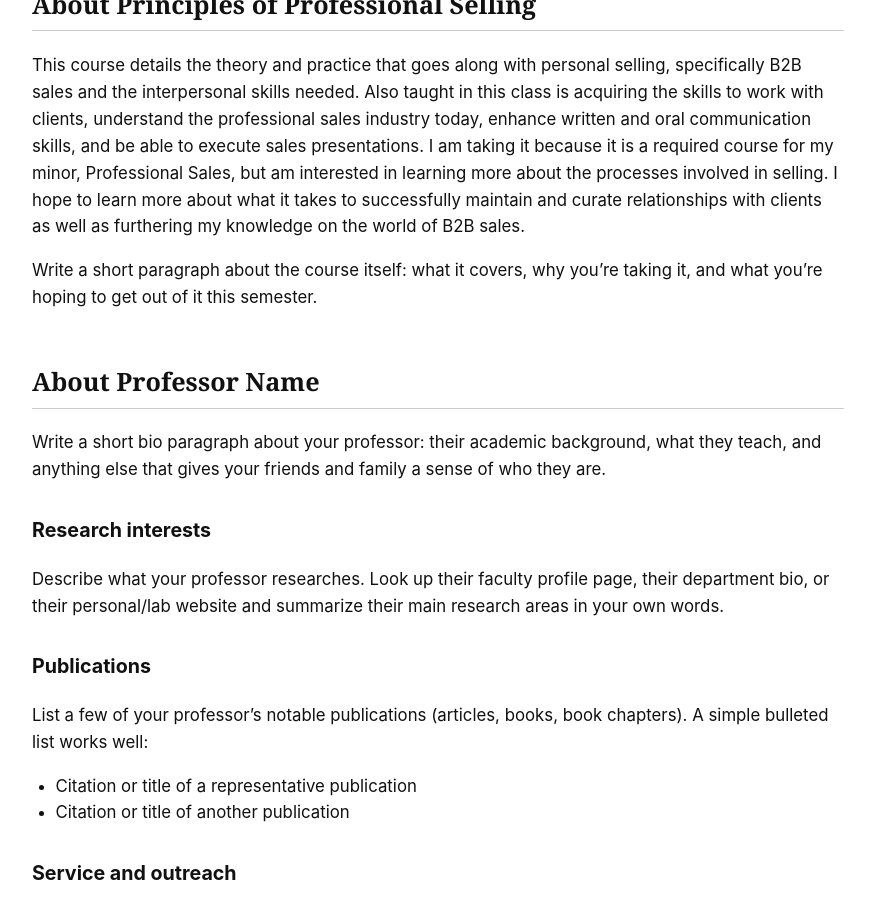
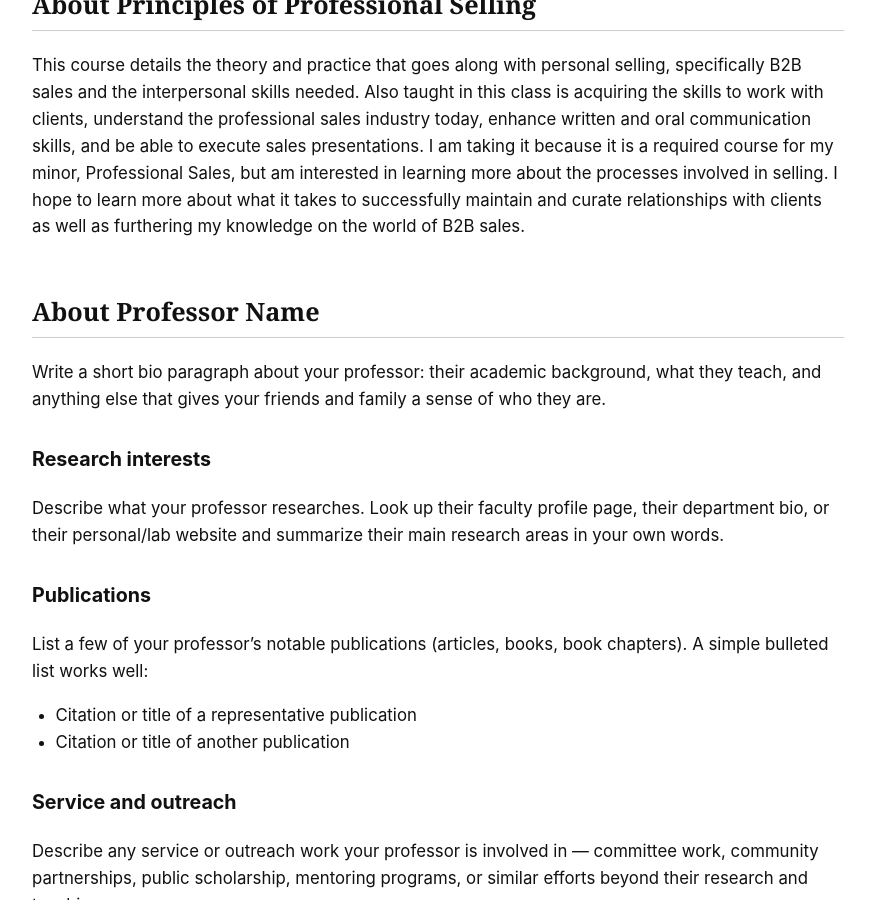
Before and after one commit to annaolszowy27/myawesomesemester, a Jekyll site: the page built from _courses/course-03.md, in a window 1280 px wide and 900 px high, scrolled down 395 px. Shown: the whole window, without its empty margins (202-1077 px from the left). Built offline with Jekyll 4.4.1, drawn with Linux system fonts in a browser that asks for light colours.

Commit message:
Update course-03.md

```diff
--- a/_courses/course-03.md
+++ b/_courses/course-03.md
@@ -14,8 +14,6 @@ instructor_department: "Pamplin College of Business"
 
 This course details the theory and practice that goes along with personal selling, specifically B2B sales and the interpersonal skills needed. Also taught in this class is acquiring the skills to work with clients, understand the professional sales industry today, enhance written and oral communication skills, and be able to execute sales presentations. I am taking it because it is a required course for my minor, Professional Sales, but am interested in learning more about the processes involved in selling. I hope to learn more about what it takes to successfully maintain and curate relationships with clients as well as furthering my knowledge on the world of B2B sales.
 
-Write a short paragraph about the course itself: what it covers, why you're taking
-it, and what you're hoping to get out of it this semester.
 
 ## About Professor Name
 
```
